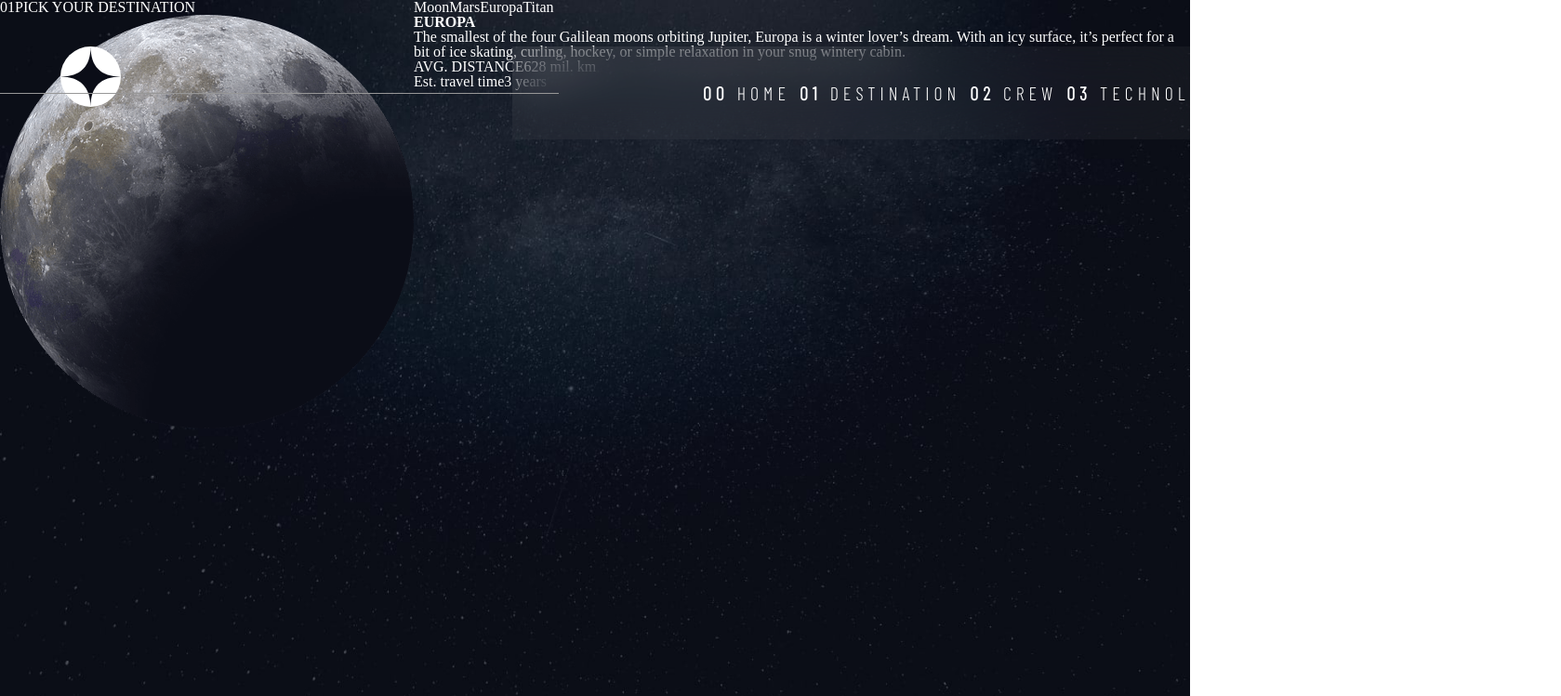
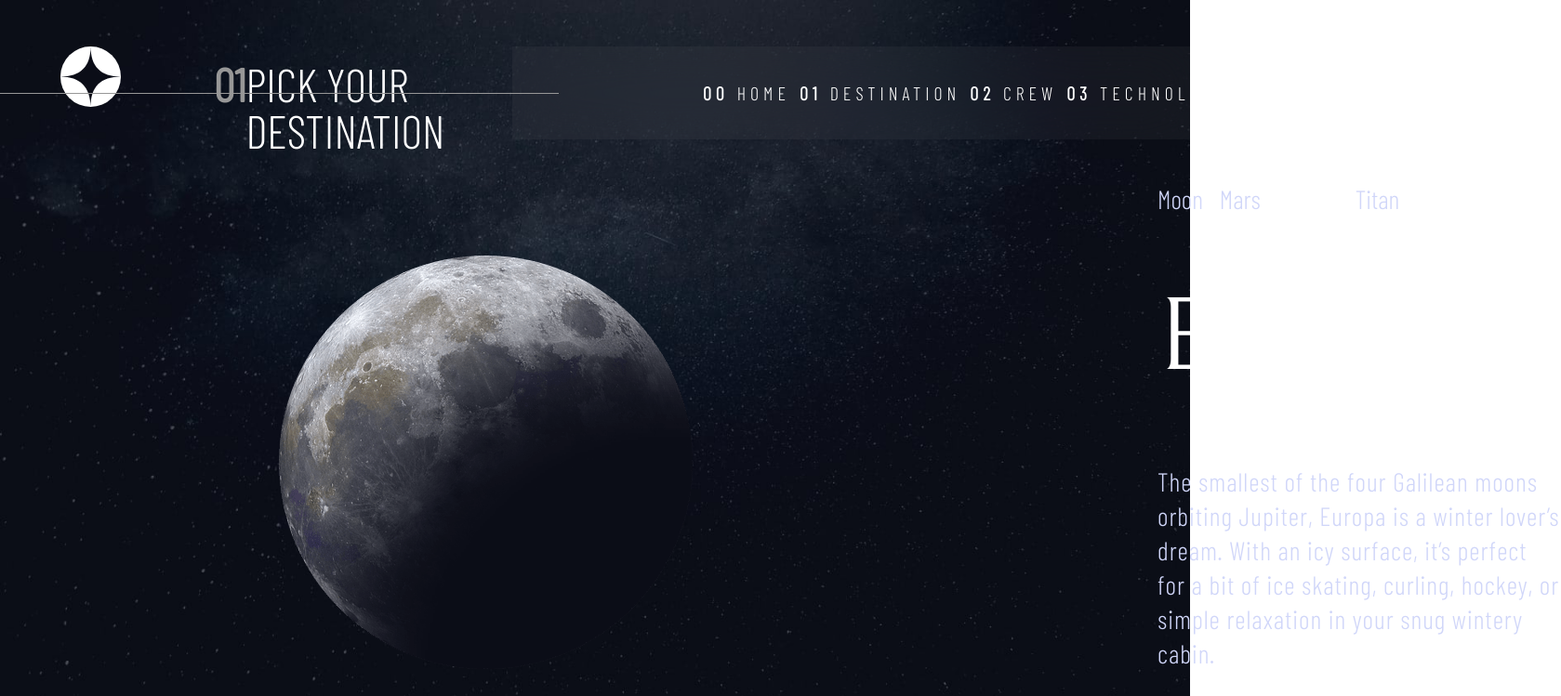
Before and after one commit to RominM/space-tourisme, a React (Create React App) app: page /destination/Europa in a window 1280 px wide. Shown: the top 749 px of the page at 93% size, 1679 px wide, since content can reach past the window. Built offline with nearby package versions, Linux system fonts and the light colour scheme.

Commit message:
style: :lipstick: get the style of destination page

```diff
--- a/src/style/sass/5_Components/intro.scss
+++ b/src/style/sass/5_Components/intro.scss
@@ -8,7 +8,8 @@
   h1 {
     font-family: $FontSerif;
     font-size: 150px;
-    margin: 50px 0 50px 0;
+    font-weight: lighter;
+    margin: 50px 0 50px -13px;
   }
   h5,
   p {
--- a/src/style/sass/5_Components/navDest.scss
+++ b/src/style/sass/5_Components/navDest.scss
@@ -1,5 +1,28 @@
 .nav-planet {
+  width: 60%;
+  font-family: $FontSansSerif;
+  font-size: 28px;
   ul {
     display: flex;
+    justify-content: space-between;
+    width: 100%;
+    li {
+      a {
+        padding: 15px 0;
+        color: $MainPurple;
+        border-bottom: transparent 4px solid;
+        transition: 0.3s;
+      }
+      a:hover {
+        border-bottom: $MainGrey 4px solid;
+      }
+      .active {
+        color: $MainWhite;
+        border-bottom: $MainWhite 4px solid;
+      }
+      .active:hover {
+        border-bottom: $MainWhite 4px solid;
+      }
+    }
   }
 }
--- /dev/null
+++ b/src/style/sass/5_Components/planetInfo.scss
@@ -0,0 +1,50 @@
+.planet-info {
+  h1 {
+    margin: 80px 0;
+    font-family: $FontSerif;
+    font-size: 7em;
+    font-weight: lighter;
+  }
+  p {
+    position: relative;
+    padding-bottom: 60px;
+    color: $MainPurple;
+    font-family: $FontSansSerif;
+    font-size: 28px;
+    font-weight: lighter;
+    line-height: 37px;
+    letter-spacing: 1px;
+  }
+  p:after {
+    content: '';
+    position: absolute;
+    bottom: 0;
+    left: 50%;
+    transform: translate(-50%, -100%);
+    width: 100%;
+    height: 1px;
+    background-color: $MainGrey;
+  }
+  .info-travel {
+    display: flex;
+    justify-content: space-between;
+    width: 50%;
+    padding-top: 30px;
+    span {
+      display: block;
+    }
+    .font-a {
+      margin-bottom: 15px;
+      font-family: $FontSansSerif;
+      font-size: 20px;
+      letter-spacing: 1px;
+      color: $MainPurple;
+    }
+    .font-b {
+      margin-top: 15px;
+      font-family: $FontSerif;
+      font-size: 35px;
+      font-weight: lighter;
+    }
+  }
+}
--- a/src/style/sass/6_Pages/destination.scss
+++ b/src/style/sass/6_Pages/destination.scss
@@ -1,15 +1,41 @@
 .destination {
   position: absolute;
+  top: 0;
+  bottom: 0;
+  right: 0;
+  left: 0;
   display: flex;
+  justify-content: space-around;
+  align-items: center;
   background: url('./../../../assets/destination/background-destination-desktop.jpg')
     no-repeat center center fixed;
   -webkit-background-size: cover;
   -moz-background-size: cover;
   -o-background-size: cover;
   background-size: cover;
-  top: 0;
-  bottom: 0;
-  right: 0;
-  left: 0;
   color: $MainWhite;
+  &_head {
+    font-family: $FontSansSerif;
+    font-size: 50px;
+    width: 100%;
+    &--nmb {
+      font-weight: bolder;
+      color: $MainGrey;
+    }
+  }
+  .destination-title {
+    display: flex;
+    justify-content: space-around;
+    width: 40%;
+    margin: 0 200px 100px 230px;
+  }
+  img {
+    margin: 10px 300px;
+  }
+  &_aside {
+    width: 42%;
+    height: 700px;
+    margin: 200px;
+    margin-top: 500px;
+  }
 }
--- a/src/style/sass/main.scss
+++ b/src/style/sass/main.scss
@@ -7,6 +7,7 @@
 @import './5_Components/explore.scss';
 @import './5_Components/intro.scss';
 @import './5_Components/navDest.scss';
+@import './5_Components/planetInfo.scss';
 
 @import './6_Pages/home.scss';
 @import './6_Pages/destination.scss';
```
